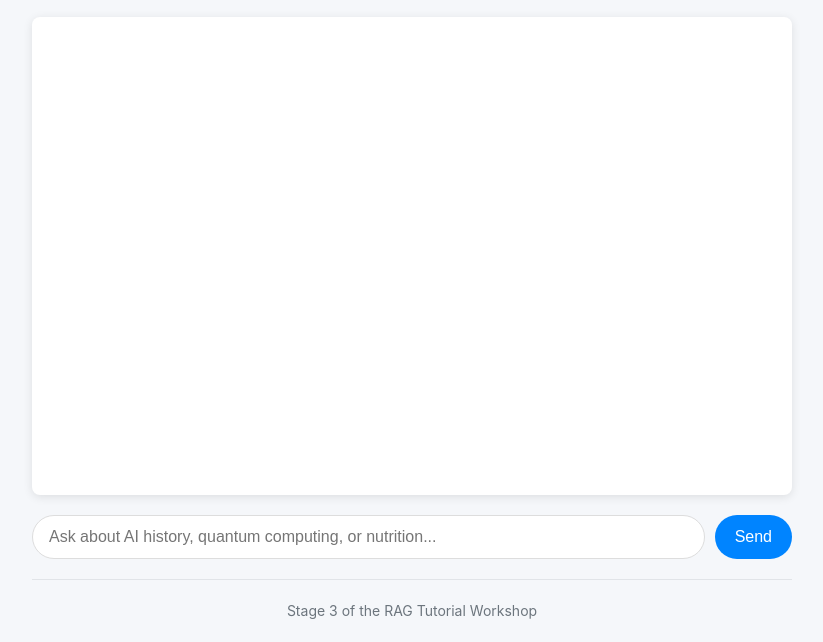
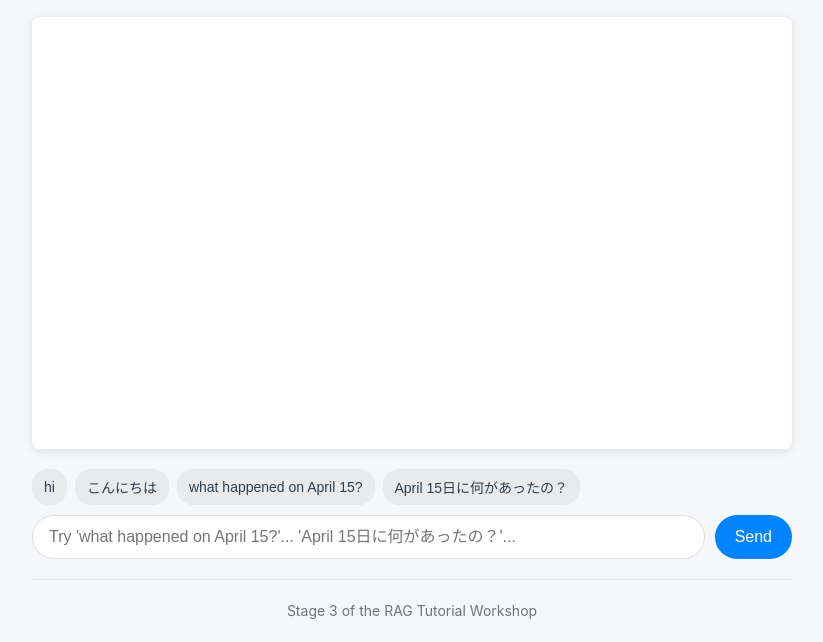
Before and after one commit to dpasca/RAGTutorial, a website: page 03-basic-rag/public/index.html in a window 1280 px wide. Shown: the part 158-800 px from the top of the page, without its empty margins (228-1051 px from the left). Drawn offline with Linux system fonts and the light colour scheme.

Commit message:
Add preset buttons for quick responses and implement chat reset functionality. Update styles for new buttons and enhance user experience in the chat interface.

```diff
--- a/03-basic-rag/public/index.html
+++ b/03-basic-rag/public/index.html
@@ -19,8 +19,16 @@
         <div id="chat-history"></div>
       </div>
 
+      <div class="preset-buttons">
+        <button type="button" class="preset-button" data-text="hi">hi</button>
+        <button type="button" class="preset-button" data-text="こんにちは">こんにちは</button>
+        <button type="button" class="preset-button" data-text="what happened on April 15?">what happened on April 15?</button>
+        <button type="button" class="preset-button" data-text="April 15日に何があったの？">April 15日に何があったの？</button>
+      </div>
       <form id="chat-form">
-        <input type="text" id="user-input" placeholder="Ask about AI history, quantum computing, or nutrition..." autocomplete="off">
+        <input type="text" id="user-input"
+          placeholder="Try 'what happened on April 15?'... 'April 15日に何があったの？'..."
+          autocomplete="off">
         <button type="submit">Send</button>
       </form>
     </main>
@@ -54,6 +62,16 @@
         retrievedContextVisible = !retrievedContextVisible;
         contextPanel.style.display = retrievedContextVisible ? 'flex' : 'none';
         toggleContextBtn.textContent = retrievedContextVisible ? 'Hide Context' : 'Show Context';
+      });
+
+      // Set up preset buttons
+      const presetButtons = document.querySelectorAll('.preset-button');
+      presetButtons.forEach(button => {
+        button.addEventListener('click', () => {
+          const text = button.getAttribute('data-text');
+          userInput.value = text;
+          userInput.focus();
+        });
       });
 
       // Function to add a message to the chat history
--- a/03-basic-rag/public/style.css
+++ b/03-basic-rag/public/style.css
@@ -100,6 +100,28 @@ main {
   color: #d8000c;
   align-self: center;
   border-radius: 8px;
+}
+
+.preset-buttons {
+  display: flex;
+  flex-wrap: wrap;
+  gap: 8px;
+  margin-bottom: 10px;
+}
+
+.preset-button {
+  background-color: #e9eaeb;
+  color: #2c3e50;
+  border: none;
+  border-radius: 16px;
+  padding: 8px 12px;
+  font-size: 14px;
+  cursor: pointer;
+  transition: background-color 0.2s;
+}
+
+.preset-button:hover {
+  background-color: #d9dadb;
 }
 
 #chat-form {
```
